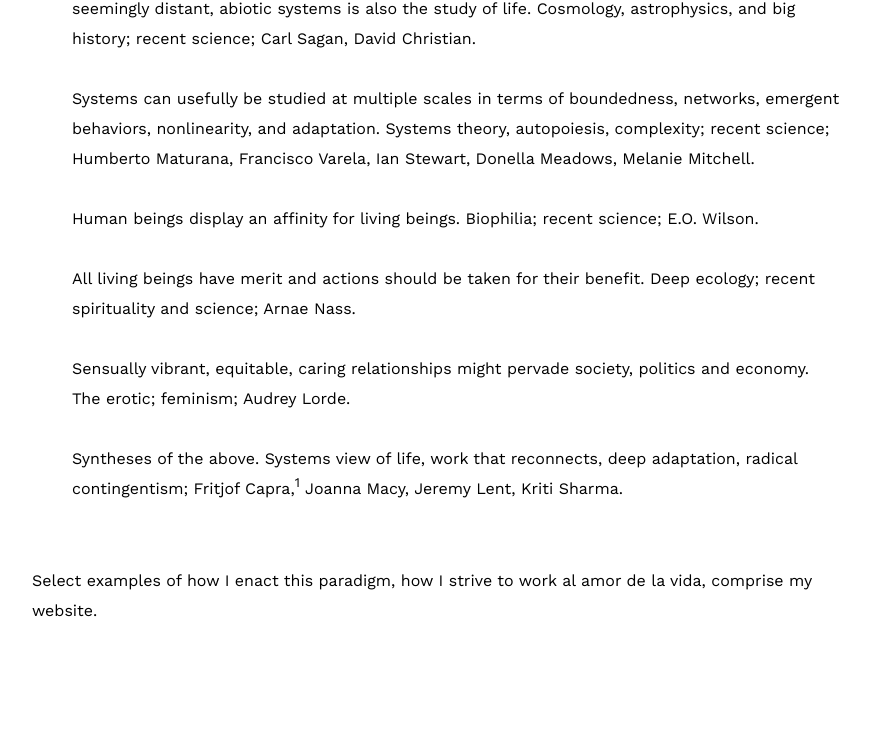
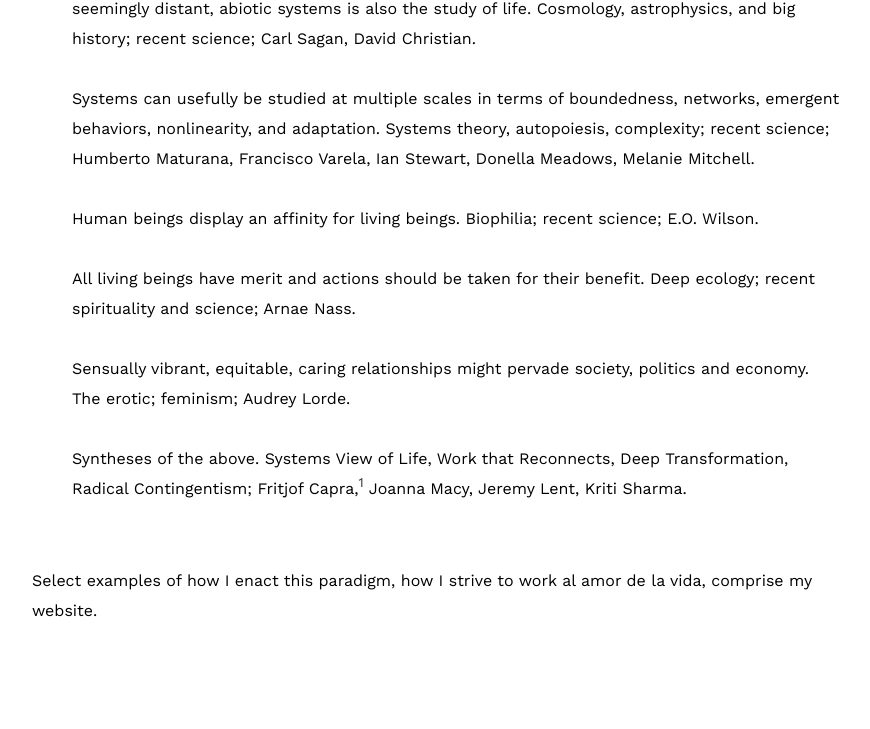
Before and after one commit to merielmelendrez/portfolio, a plain HTML site: page amor.html in a window 1280 px wide. Shown: the part 1980-2709 px from the top of the page, without its empty margins (203-1073 px from the left). Drawn offline with nearby package versions, Linux system fonts and the light colour scheme; a web font is replaced by a local one.

Commit message:
Fix Deep Transformation and Systems View of Life references.

```diff
--- a/amor.html
+++ b/amor.html
@@ -119,7 +119,7 @@
                 Human beings display an affinity for living beings. Biophilia; recent science; E.O. Wilson.<br /><br />
                 All living beings have merit and actions should be taken for their benefit. Deep ecology; recent spirituality and science; Arnae Nass.<br /><br />
                 Sensually vibrant, equitable, caring relationships might pervade society, politics and economy. The erotic; feminism; Audrey Lorde.<br /><br />
-                Syntheses of the above. Systems view of life, work that reconnects, deep adaptation, radical contingentism; Fritjof Capra,<sup>1</sup> Joanna Macy, Jeremy Lent, Kriti Sharma.<br /><br /></p>
+                Syntheses of the above. Systems View of Life, Work that Reconnects, Deep Transformation, Radical Contingentism; Fritjof Capra,<a href="https://www.google.com/books/edition/The_Systems_View_of_Life/iEwHAwAAQBAJ?hl=en" target="blank"><sup>1</sup></a> Joanna Macy, Jeremy Lent, Kriti Sharma.<br /><br /></p>
 
                 <p>
                     Select examples of how I enact this paradigm, how I strive to work al amor de la vida, comprise my website.
```
